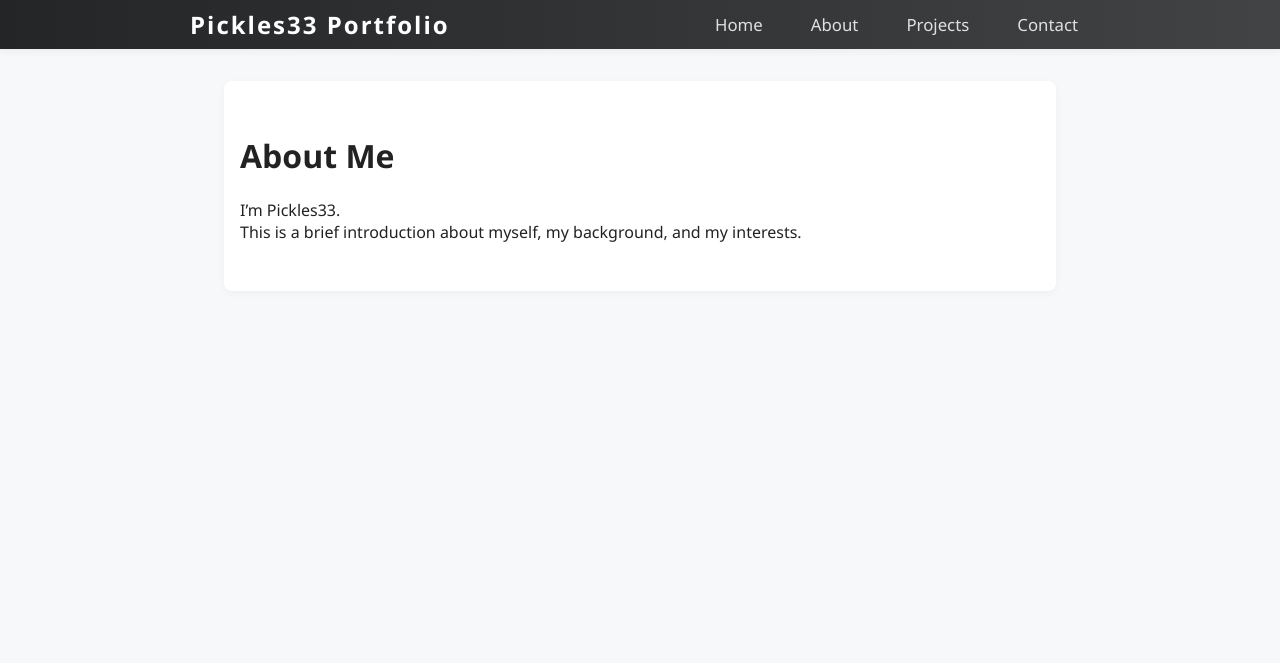
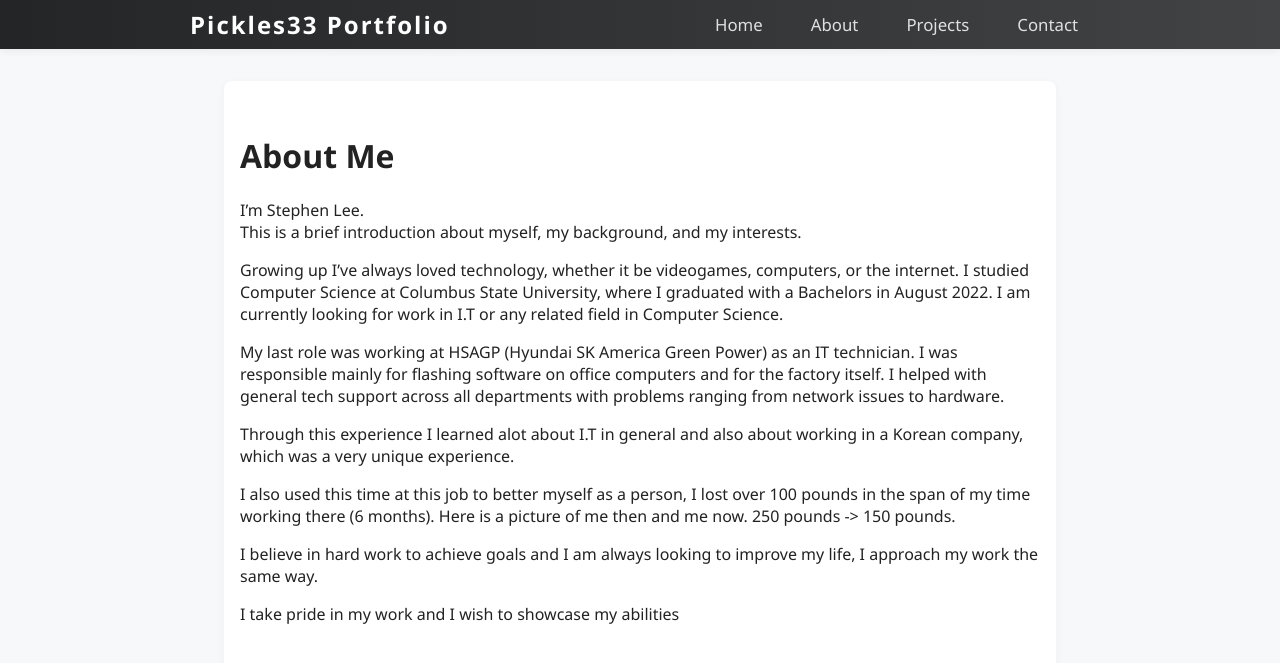
Before and after one commit to pickles33/PersonalWebsite, a Jekyll site: the page built from about.md, in a window 1280 px wide. Shown: the top 663 px of the page. Built offline with Jekyll 4.4.1, drawn with Linux system fonts in a browser that asks for light colours.

Commit message:
Update about.md

```diff
--- a/about.md
+++ b/about.md
@@ -7,5 +7,21 @@ permalink: /about/
 
 # About Me
 
-I'm Pickles33.
+I'm Stephen Lee.
 This is a brief introduction about myself, my background, and my interests.
+
+Growing up I've always loved technology, whether it be videogames, computers, or the internet.
+I studied Computer Science at Columbus State University, where I graduated with a Bachelors in August 2022.
+I am currently looking for work in I.T or any related field in Computer Science.
+
+My last role was working at HSAGP (Hyundai SK America Green Power) as an IT technician. I was responsible mainly for flashing software on office computers
+and for the factory itself. I helped with general tech support across all departments with problems ranging from network issues to hardware.
+
+Through this experience I learned alot about I.T in general and also about working in a Korean company, which was a very unique experience.
+
+I also used this time at this job to better myself as a person,
+I lost over 100 pounds in the span of my time working there (6 months). Here is a picture of me then and me now. 250 pounds -> 150 pounds.
+
+I believe in hard work to achieve goals and I am always looking to improve my life, I approach my work the same way.
+
+I take pride in my work and I wish to showcase my abilities
```
